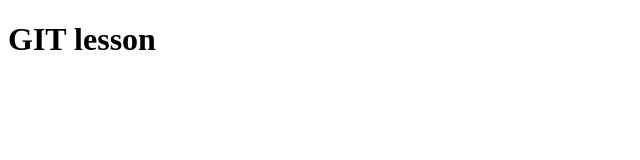
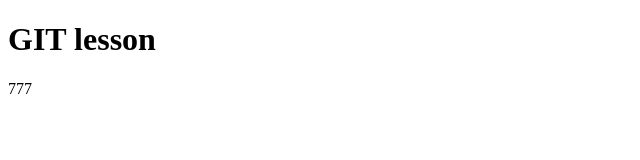
Before and after one commit to olehishchenko/site, a plain HTML site: page index.html in a window 1280 px wide. Shown: the full height of the page, 0-640 px from the left. Drawn offline with Linux system fonts and the light colour scheme.

Commit message:
third commit

```diff
--- a/index.html
+++ b/index.html
@@ -7,5 +7,6 @@
 </head>
 <body>
 	<h1>GIT lesson</h1>
+	<p>777</p>
 </body>
 </html>
```
